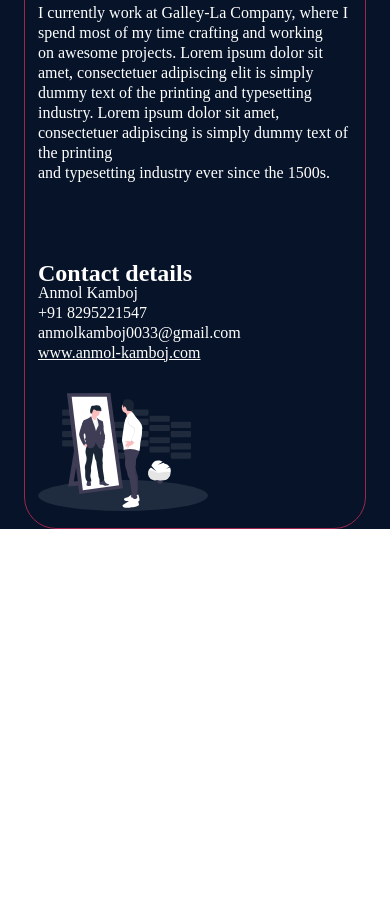
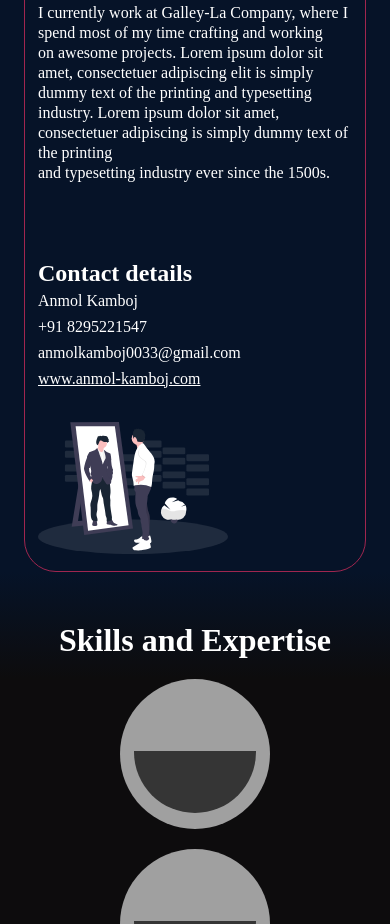
Before and after one commit to Anmol0033/anmol0033.github.io, a plain HTML site: page index.html in a window 390 px wide. Shown: the part 1076-2000 px from the top of the page. Before the commit the page ends 1642 px from the top, so only its background shows below. Drawn offline with nearby package versions, Linux system fonts and the light colour scheme.

Commit message:
Update style.css

```diff
--- a/style.css
+++ b/style.css
@@ -9,7 +9,7 @@
 } */
 .header{
     height: 5rem;
-    background-color: rgb(26, 24, 24);
+    background-image: linear-gradient(black, #241121);
     /* background-color: rgb(38, 61, 61); */
     display: flex;
     align-items: center;
@@ -87,7 +87,12 @@
     height: 5px;
     width: 30px;
 }
-
+.cont-details h2{
+    padding-bottom: 5px;
+}
+.cont-details p{
+    padding: 3px 0px;
+}
 @media screen and (min-width: 200px) and (max-width: 550px){
     .header{
         height: 8rem;
@@ -99,6 +104,40 @@
         padding: .2rem 0rem;
     }
 }
+.Expertise{
+    background-image: linear-gradient(#061328, #0d0c0d) ;
+}
+.works{
+    background-color: #0d0c0d;
+    height: 20rem;
+    display: flex;
+    justify-content: space-evenly;
+    align-items: center;
+}
+.Expertise{
+    text-align: center;
+    padding-top: 50px;
+}
+.skills{
+    background-color: #a0a0a0;
+    height: 150px;
+    width: 150px;
+    border-radius: 2px solid #a0a0a0;
+    border-radius: 50%;
+    display: flex;
+    justify-content: center;
+    align-items: center;
+}
+.percentage{
+    margin-top: 3.5rem;
+    padding: 1px;
+    height: 60px;
+    width: 120px;
+    border-radius: 0px 0px 110px 110px;
+    /* border: 2px solid black; */
+    background-color: #353535;
+}
+
 @media screen and (min-width: 200px) and (max-width: 550px){
     .profile{
         flex-direction: column;
@@ -114,6 +153,17 @@
     }
     .img img{
         padding-top: 30px;
-        width: 170px;
+        width: 190px;
+    }
+    .Expertise{
+        padding-bottom: 20px;
+    }
+
+    .works{
+        flex-direction: column;
+        height: auto;
+    }
+    .skills{
+        margin-bottom: 20px;
     }
 }
```
